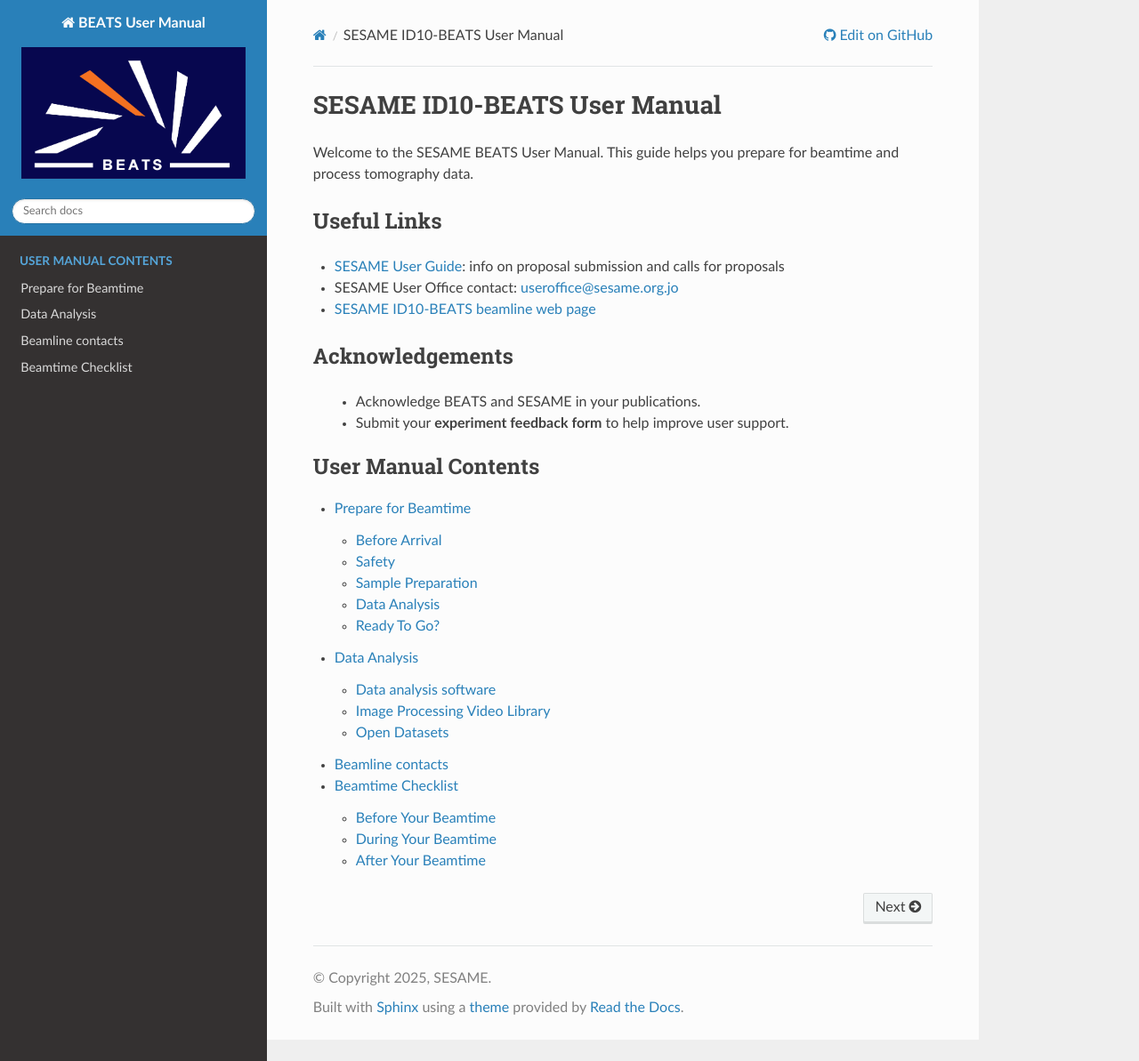
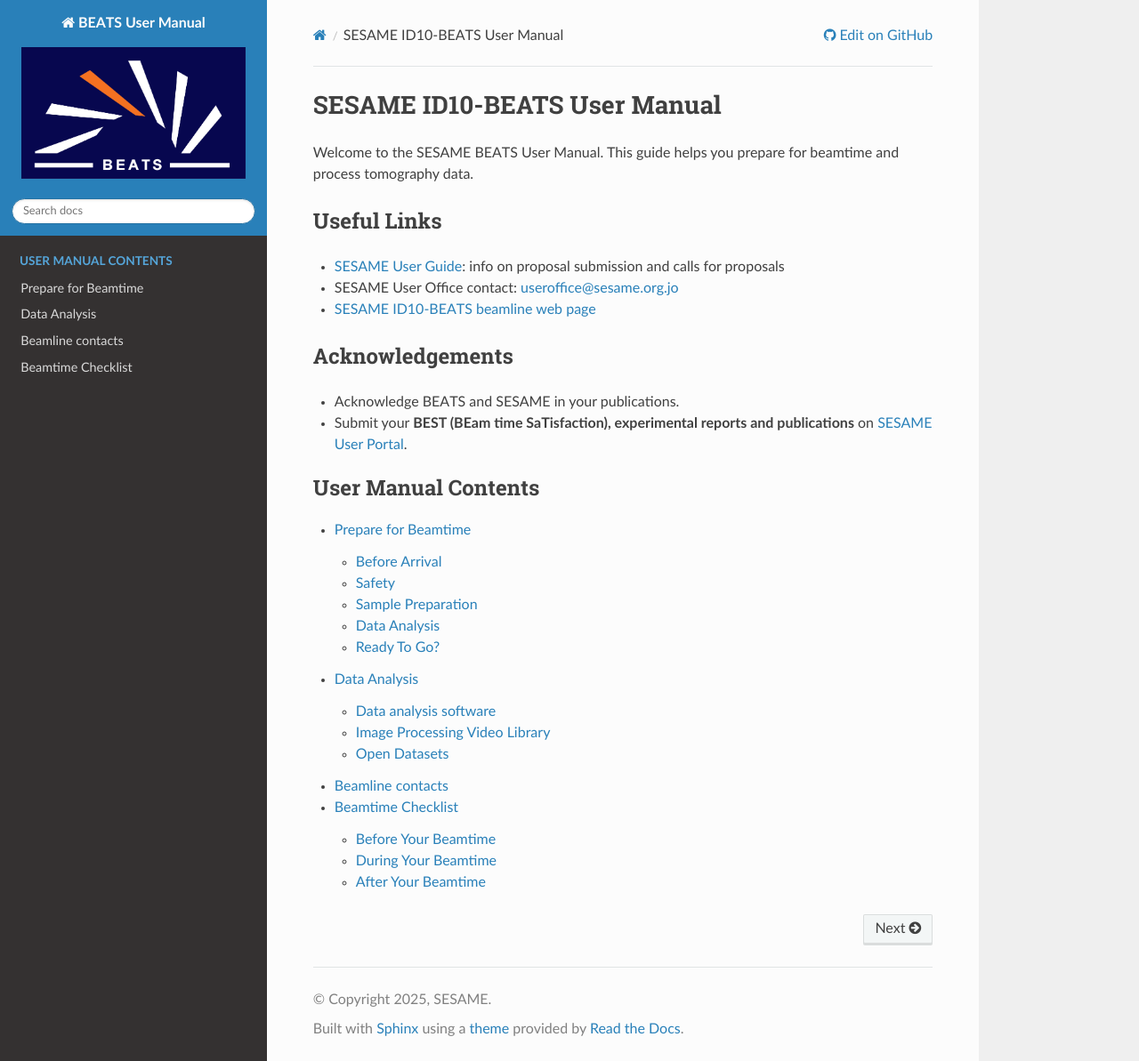
Before and after one commit to SESAME-Synchrotron/BEATS_user_manual, a Sphinx documentation site: the page built from docs/source/index.rst, in a window 1280 px wide and 1193 px high. Shown: the whole window at 89% size. Built offline with Sphinx 7.4.7 and the Read the Docs theme 3.1.0, drawn with Linux system fonts in a browser that asks for light colours; pages that are not in the unit, such as notebooks, are missing from menus.

Commit message:
updated index

```diff
--- a/docs/source/index.rst
+++ b/docs/source/index.rst
@@ -14,8 +14,8 @@
 Acknowledgements
 ----------------
 
-   - Acknowledge BEATS and SESAME in your publications.
-   - Submit your **experiment feedback form** to help improve user support.
+- Acknowledge BEATS and SESAME in your publications.
+- Submit your **BEST (BEam time SaTisfaction), experimental reports and publications** on `SESAME User Portal <sup.sesame.org.jo>`_.
 
 .. toctree::
    :maxdepth: 2
```
